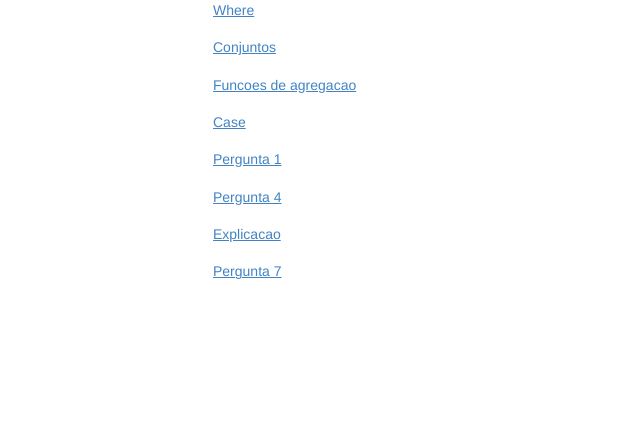
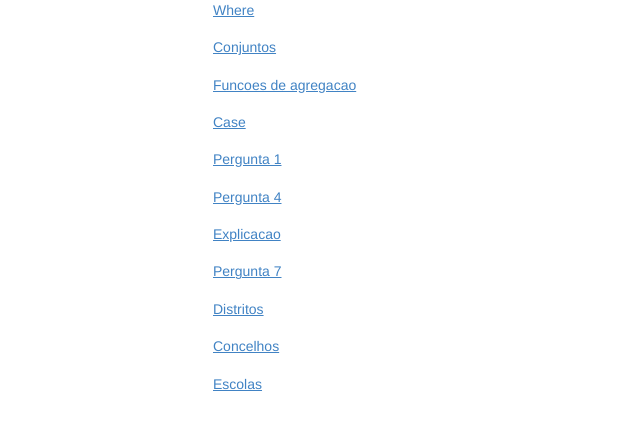
Before and after one commit to damaral31/Portuguese-School-System-DB-Modeling, a Flask app: page / in a window 1280 px wide. Shown: the part 283-713 px from the top of the page, without its empty margins (0-640 px from the left). Run offline with Flask 3, Linux system fonts and the light colour scheme; some libraries are stand-ins or nearby versions.

Commit message:
ADICINAR LISTAS

```diff
--- a/app/app.py
+++ b/app/app.py
@@ -60,3 +60,40 @@ def pergunta4():
 @APP.route('/pergunta/7')
 def pergunta7():
     return render_template('pergunta7.html')
+
+
+@APP.route('/distritos/')
+def listar_distritos():
+    distritos = db.execute('''
+        SELECT distritos.cod, distritos.distrito, COUNT(*) num_concelhos
+        FROM distritos
+        JOIN concelhos ON concelhos.distrito = distritos.cod
+        GROUP BY distritos.cod
+        ORDER BY distritos.cod
+    ''').fetchall()
+    return render_template('listar_distritos.html', distritos=distritos)
+
+@APP.route('/concelhos/')
+def listar_concelhos():
+    concelhos = db.execute('''
+        SELECT concelhos.cod, concelhos.concelho, COUNT(*) num_escolas, distritos.distrito
+        FROM concelhos
+        JOIN distritos ON distritos.cod = concelhos.distrito
+        JOIN escolas ON escolas.concelho = concelhos.cod
+        GROUP BY concelhos.cod
+        ORDER BY concelhos.cod
+    ''').fetchall()
+    return render_template('listar_concelhos.html', concelhos=concelhos)
+
+@APP.route('/escolas/')
+def listar_escolas():
+    escolas = db.execute('''
+        SELECT escolas.cod, escolas.escola, count() as num_turmas, concelhos.concelho
+        FROM escolas
+        JOIN concelhos ON concelhos.cod = escolas.concelho
+        JOIN distritos ON distritos.cod = concelhos.distrito
+        JOIN turmas ON turmas.escola = escolas.cod
+        GROUP BY escolas.cod
+        ORDER BY escolas.cod
+    ''').fetchall()
+    return render_template('listar_escolas.html', escolas=escolas)
--- a/app/templates/index.html
+++ b/app/templates/index.html
@@ -40,5 +40,15 @@
 <p>
   <a href="/pergunta/7">Pergunta 7</a>
 </p>
+<p>
+  <a href="/distritos">Distritos</a>
+</p>
+<p>
+  <a href="/concelhos">Concelhos</a>
+</p>
+<p>
+  <a href="/escolas">Escolas</a>
+</p>
+
 
 {% endblock %}
```
Also changed, not shown: app/templates/listar_concelhos.html (added, +40 -0 lines), app/templates/listar_distritos.html (added, +35 -0 lines), app/templates/listar_escolas.html (added, +41 -0 lines), 1 other file.
